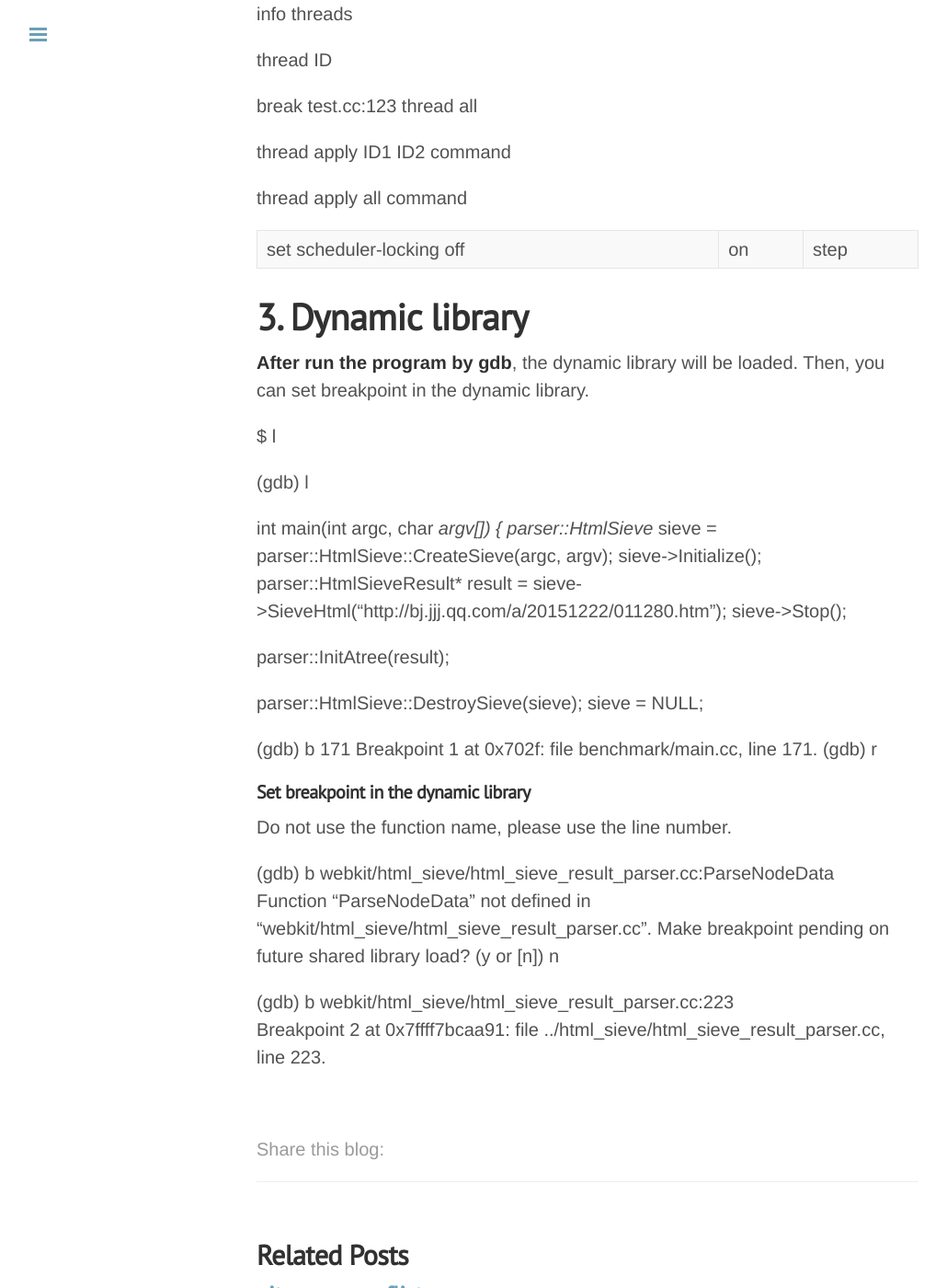
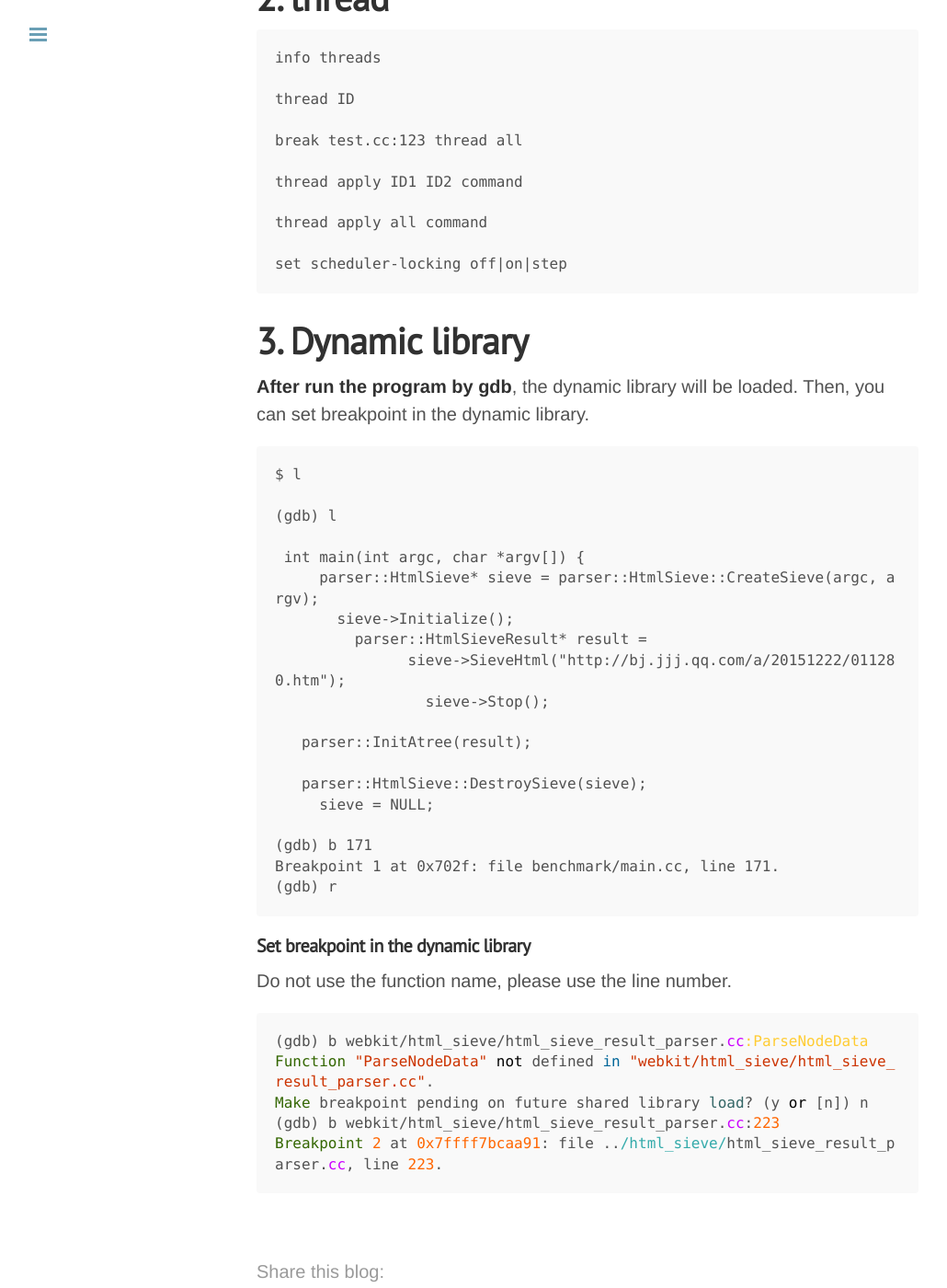
Before and after one commit to loverszhaokai/loverszhaokai.github.io, a Jekyll site: the page built from _posts/2016-01-22-gdb.md, in a window 1280 px wide and 1400 px high, scrolled down 537 px. Shown: the whole window at 92% size, without its empty margins (1-1031 px from the left). Built offline with Jekyll 4.4.1, drawn with Linux system fonts in a browser that asks for light colours; nearby versions of some CDN libraries; comment, search, counter and statistics services are not loaded.

Commit message:
update gdb

```diff
--- a/_posts/2016-01-22-gdb.md
+++ b/_posts/2016-01-22-gdb.md
@@ -11,11 +11,12 @@ analytics: true
 
 # 1. tui
 
+~~~
 c-x c-a
-
+~~~
 # 2. thread
 
-
+~~~
 info threads
 
 thread ID
@@ -27,13 +28,13 @@ thread apply ID1 ID2 command
 thread apply all command
 
 set scheduler-locking off|on|step
-
+~~~
 
 # 3. Dynamic library
 
 **After run the program by gdb**, the dynamic library will be loaded. Then, you can set breakpoint in the dynamic library.
 
-
+~~~
 $ l
 
 (gdb) l
@@ -53,18 +54,16 @@ $ l
 (gdb) b 171
 Breakpoint 1 at 0x702f: file benchmark/main.cc, line 171.
 (gdb) r
-
+~~~
 
 ##### Set breakpoint in the dynamic library
 
 Do not use the function name, please use the line number.
 
-
+~~~ruby
 (gdb) b webkit/html_sieve/html_sieve_result_parser.cc:ParseNodeData
 Function "ParseNodeData" not defined in "webkit/html_sieve/html_sieve_result_parser.cc".
 Make breakpoint pending on future shared library load? (y or [n]) n
-
-
-
 (gdb) b webkit/html_sieve/html_sieve_result_parser.cc:223
 Breakpoint 2 at 0x7ffff7bcaa91: file ../html_sieve/html_sieve_result_parser.cc, line 223.
+~~~
```
